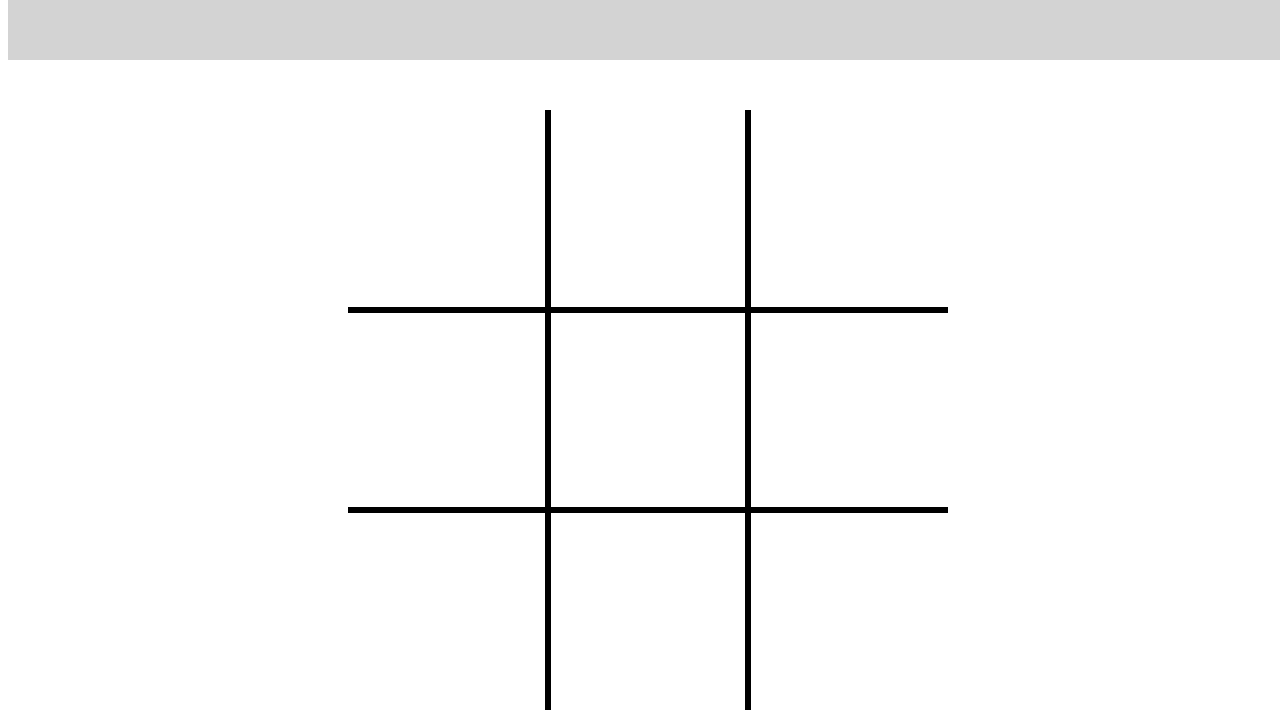
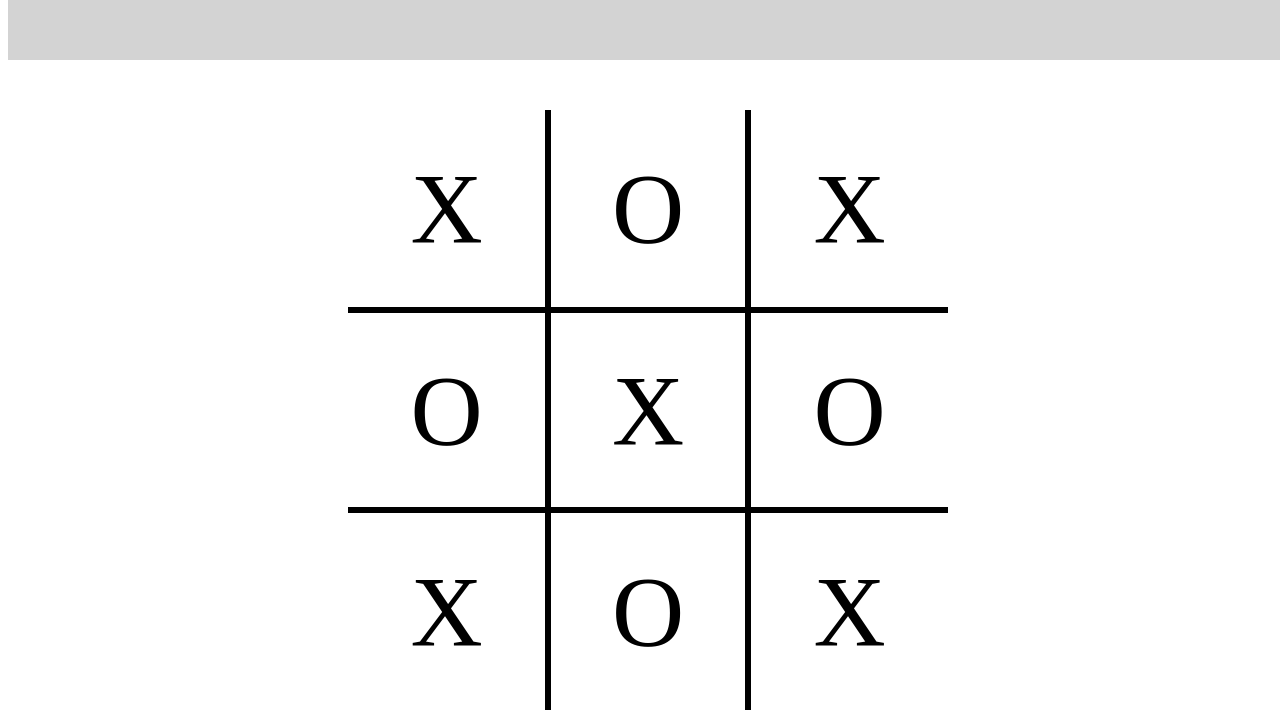
Before and after one commit to jkenton21/tic_tac_toe, a plain HTML site: page index.html in a window 1280 px wide. Shown: the part 398-1116 px from the top of the page. Drawn offline with Linux system fonts and the light colour scheme.

Commit message:
updates to style and script to display gameboard array data on the grid

```diff
--- a/script.js
+++ b/script.js
@@ -1,13 +1,17 @@
 // Tic-Tac-Toe Game -- JavaScript file //
 
+let game1 = gameBoard('X', 'O', 'X', 'O', 'X', 'O', 'X', 'O', 'X');
+display();
+
+console.log(game1);
 //Gameboard object
 function gameBoard(cell1, cell2, cell3, cell4, cell5, cell6, cell7, cell8, cell9) {
-    game: [cell1, cell2, cell3, cell4, cell5, cell6, cell7, cell8, cell9]
+    let game = [cell1, cell2, cell3, cell4, cell5, cell6, cell7, cell8, cell9]
     return game;
 };
 
 
-//Player object
+//Player objects
 function playerX(nameX) {
     nameX: nameX
     return nameX;
@@ -17,3 +21,45 @@ function playerO(nameO) {
     nameO: nameO
     return nameO;
 }
+
+//Display the game board
+function display() {
+let cell1 = document.querySelector('#cell1');
+let cell2 = document.querySelector('#cell2');
+let cell3 = document.querySelector('#cell3');
+let cell4 = document.querySelector('#cell4');
+let cell5 = document.querySelector('#cell5');
+let cell6 = document.querySelector('#cell6');
+let cell7 = document.querySelector('#cell7');
+let cell8 = document.querySelector('#cell8');
+let cell9 = document.querySelector('#cell9');
+
+let card1 = document.createElement('p');
+card1.innerHTML = game1[0];
+let card2 = document.createElement('p');
+card2.innerHTML = game1[1];
+let card3 = document.createElement('p');
+card3.innerHTML = game1[2];
+let card4 = document.createElement('p');
+card4.innerHTML = game1[3];
+let card5 = document.createElement('p');
+card5.innerHTML = game1[4];
+let card6 = document.createElement('p');
+card6.innerHTML = game1[5];
+let card7 = document.createElement('p');
+card7.innerHTML = game1[6];
+let card8 = document.createElement('p');
+card8.innerHTML = game1[7];
+let card9 = document.createElement('p');
+card9.innerHTML = game1[8];
+
+cell1.appendChild(card1);
+cell2.appendChild(card2);
+cell3.appendChild(card3);
+cell4.appendChild(card4);
+cell5.appendChild(card5);
+cell6.appendChild(card6);
+cell7.appendChild(card7);
+cell8.appendChild(card8);
+cell9.appendChild(card9);
+}
--- a/style.css
+++ b/style.css
@@ -47,11 +47,16 @@ body {
     grid-template-columns: repeat(3, 200px);
     grid-template-rows: repeat(3, 200px);
     margin-top: 50px;
+    font-size: 34px;
 }
 
 .cell {
     border-style: solid;
     border-color: black;
+    font-size: 100px;
+    display: grid;
+    justify-content: center;
+    align-content: center;
 }
 
 #cell1 {
```
